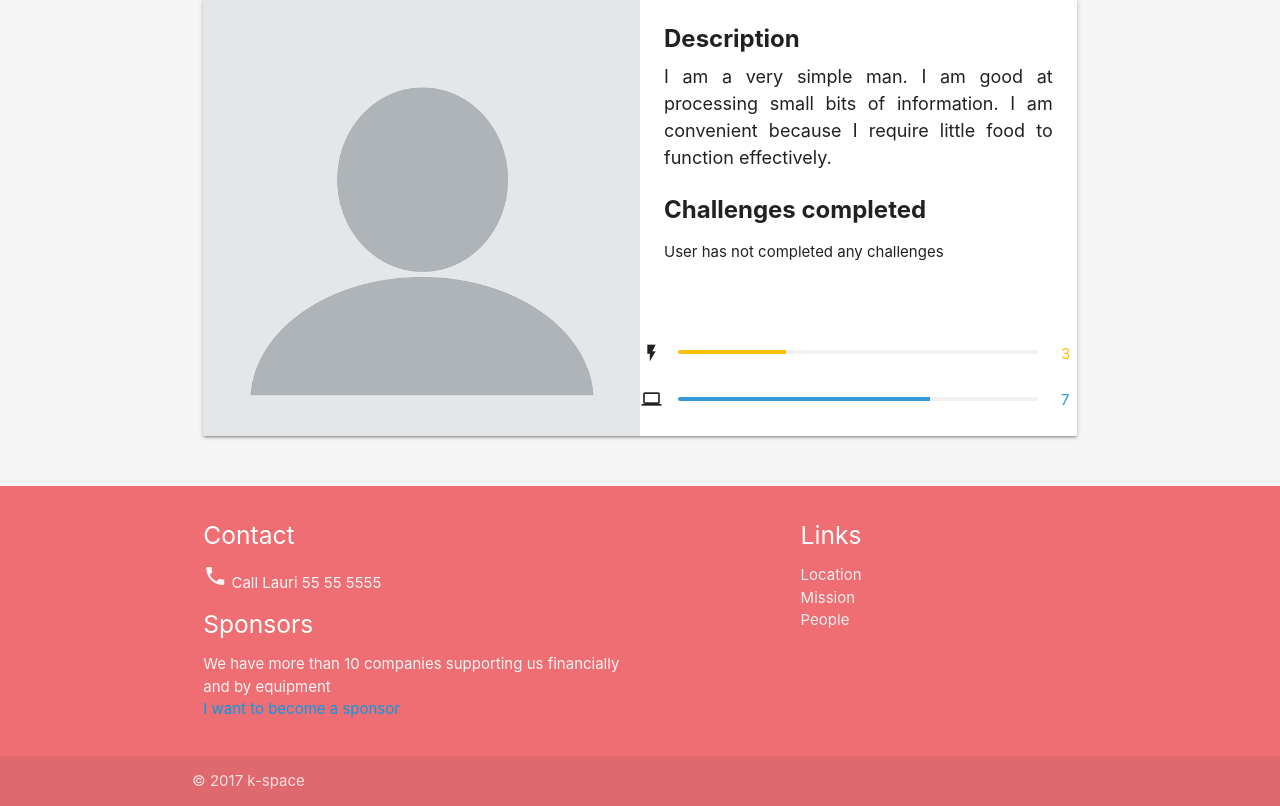
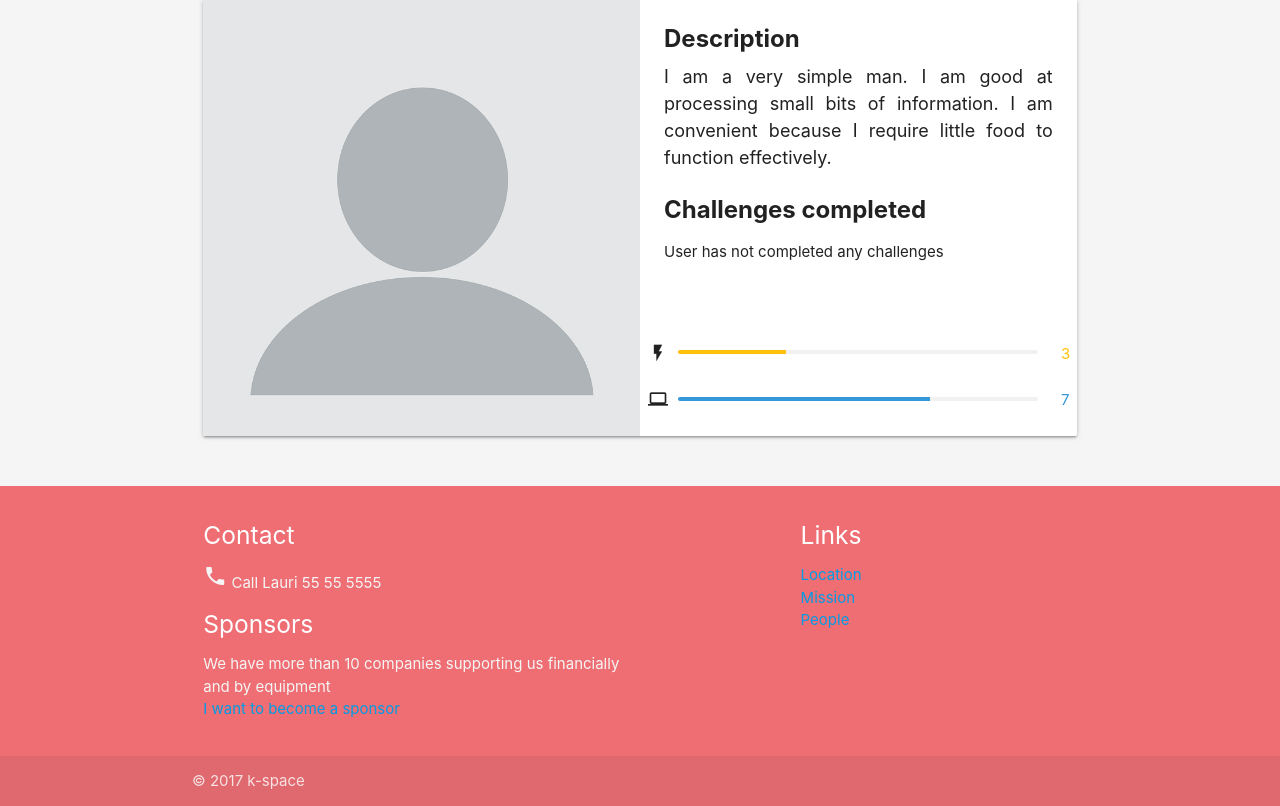
Before and after one commit to k-space-ee/k-space-web, a Django app: template templates/profile.html in a window 1280 px wide. Shown: the part 328-1134 px from the top of the page. Run offline with Django 3.2, Linux system fonts and the light colour scheme; the template is opened without the code that fills it, so the values that code supplies are empty; the visitor is signed in with stand-in values (Sample User, id 1); some libraries are stand-ins or nearby versions.

Commit message:
fixed footer links in profile, hall, challenges

```diff
--- a/templates/profile.html
+++ b/templates/profile.html
@@ -42,7 +42,7 @@
             </div>
             <div class="row">
                   <div class="col s1 m1 l1">
-                      <i class="material-icons" style="font-size: 20px;padding-left:10%;">flash_on</i>
+                      <i class="material-icons" style="font-size: 20px;padding-left:50%;">flash_on</i>
                   </div>
                   <div class="col s9 m9 l10">
                     <div class="progress" style="background-color: #f1f1f1;width:100%;">
@@ -50,12 +50,12 @@
                     </div>
                   </div>
                   <div class="col s1 m1 l1" >
-                    <span style="color: #ffc107;margin: 0 auto;margin-right:10px;">3</span>
+                    <span style="color: #ffc107;">3</span>
                   </div>
                 </div>
                 <div class="row">
                   <div class="col s1 m1 l1">
-                      <i class="material-icons" style="font-size: 20px;padding-left:10%">computer</i>
+                      <i class="material-icons" style="font-size: 20px;padding-left:50%">computer</i>
                   </div>
                   <div class="col s9 m19 l10">
                     <div class="progress" style="background-color: #f1f1f1;width:100%">
@@ -63,7 +63,7 @@
                     </div>
                   </div>
                   <div class="col s1 m1 l1">
-                    <span style="color:#3498db;margin:0 auto;margin-right:10px;">7</span>
+                    <span style="color:#3498db;">7</span>
                   </div>
                 </div>
           </div>
@@ -84,16 +84,16 @@
                 <p class="grey-text text-lighten-4">
                   We have more than 10 companies supporting us financially and by equipment
                 <br>
-                <a href="#">I want to become a sponsor</a>
+                <a class="highlight" href="#">I want to become a sponsor</a>
               </p>
 
             </div>
             <div class="col l4 offset-l2 s12">
               <h5 class="white-text">Links</h5>
               <ul>
-                <li><a class="grey-text text-lighten-3" href="#!">Location</a></li>
-                <li><a class="grey-text text-lighten-3" href="#!">Mission</a></li>
-                <li><a class="grey-text text-lighten-3" href="#!">People</a></li>
+                <li><a class="highlight" href="#!">Location</a></li>
+                <li><a class="highlight" href="#!">Mission</a></li>
+                <li><a class="highlight" href="#!">People</a></li>
               </ul>
             </div>
           </div>
```
Also changed, not shown: templates/challenges.html (+4 -4 lines), templates/hall_of_fame.html (+4 -4 lines), 1 other file.
